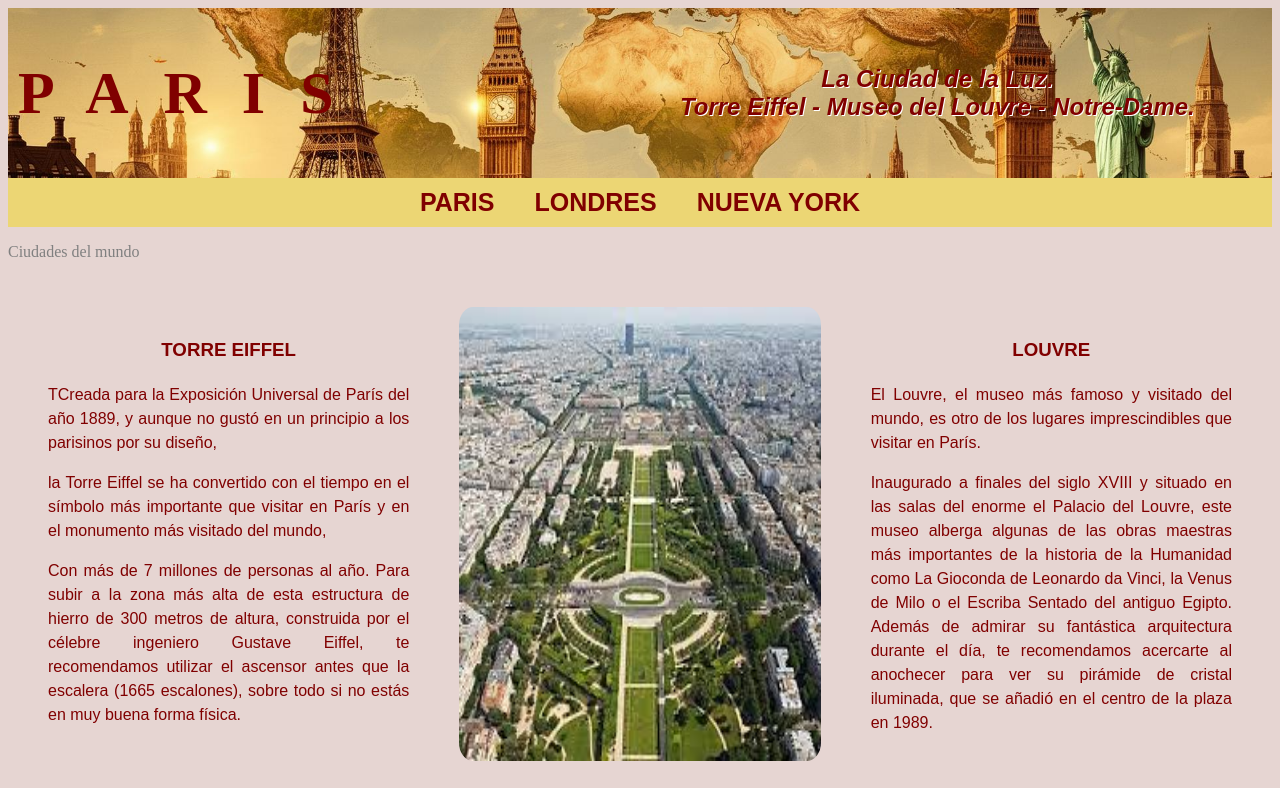
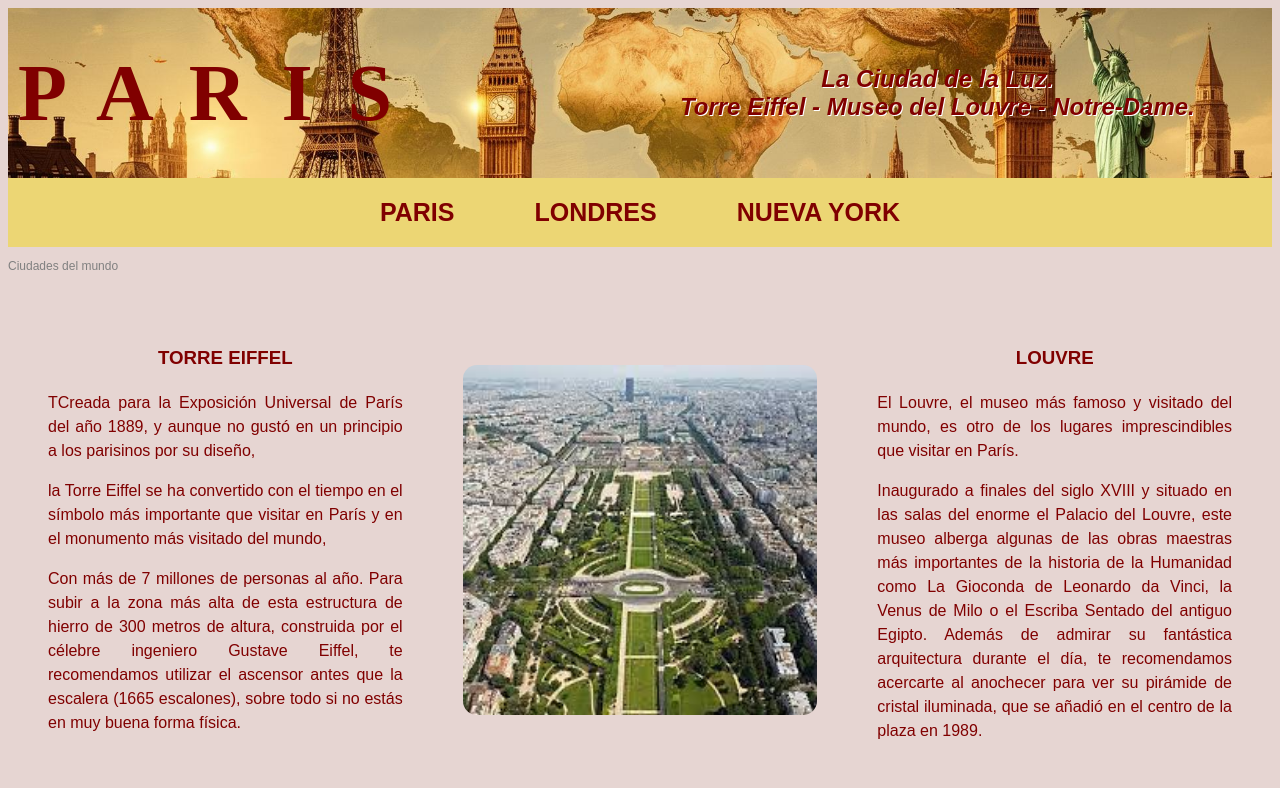
Before and after one commit to beatrizmataamado/ciudades, a plain HTML site: page 1paris.html in a window 1280 px wide. Shown: the top 788 px of the page. Drawn offline with Linux system fonts and the light colour scheme.

Commit message:
Add files via upload

```diff
--- a/1paris.html
+++ b/1paris.html
@@ -8,38 +8,42 @@
 </head>
 
 
-<body style="color:#800000; background-color: #e6d5d2; size: 75%;">
+<body style="color:#800000; background-color: #e6d5d2;">
 
 
 <header>
-     <DIV id="ny" style="display:flex; padding: 10px; align-items: center; justify-content:top; gap: 20px;  height: 150px; background-image: url(IMAGENES/backgroundheader1.jpg); background-size: cover; background-position: center; background-repeat:no-repeat; color:#800000; ">
-    <div style="width: 50%;color:#800000; font-family: muli; font-size: 40px; letter-spacing: 35px; ;">
+  <div id="ny" style="display:flex; padding: 10px; align-items: center; justify-content:top; gap: 20px; height: 150px; background-image: url(IMAGENES/backgroundheader1.jpg); background-size: cover; background-position: center; background-repeat:no-repeat; color:#800000;">
+
+    <div style="width: 50%; color:#800000; font-family: muli; font-size: 40px; letter-spacing: 35px;">
        <a style="text-decoration: none" href="1paris.html">
-            <h2 style="color:#800000; text-decoration: none;">PARIS</h2></a> </div>
- <div style="padding: 10px; font-family: Muli, sans-serif; text-align: center; color:#800000; ">
-	        <H2 style="padding: 10px; font-weight: 200; text-shadow: 1px 1px white;"><i><b>La Ciudad de la Luz. <br>Torre Eiffel - Museo del Louvre - Notre-Dame.</b></i></H2></div>
+       <h1 style="color:#800000; text-decoration: none;">PARIS</h1></a> </div>
+
+       <div style="padding: 10px; font-family: Muli, sans-serif; text-align: center; color:#800000;">
+	     <h2 style="padding: 10px; font-weight: 200; text-shadow: 1px 1px white;"><i><b>La Ciudad de la Luz. <br>Torre Eiffel - Museo del Louvre - Notre-Dame.</b></i></h2>  </div>
  </div>
 
 </header>
 
 
-<nav style="display: flex; gap: 40px; background: rgb(236, 214, 116); padding: 10px; justify-content: center; font-family: muli; font-size: 25px;">
-    <!--link paris--><div><a style="text-decoration: none; color: #800000;  font-family: Muli, sans-serif;; font-size: 25px;"  href="1paris.html"><b>PARIS</b></a></div>
-    <!--link London--><div><a style="text-decoration: none; color: #800000;  font-family: Muli, sans-serif;; font-size: 25px;" href="2london.html"><b>LONDRES</b></a></div>
-    <!--link NY--><div><a style="text-decoration: none; color: #800000;  font-family: Muli, sans-serif;; font-size: 25px;" href="3ny.html"><b>NUEVA YORK</b></a></div>
+<nav style="display: flex; gap: 80px; background: #ecd674; padding: 20px; justify-content: center; font-family: Muli, sans-serif; font-size: 25px;">
+ <!--link paris--><div><a style="text-decoration: none; color: #800000;" href="1paris.html"><b>PARIS</b></a></div>
+ <!--link London--><div><a style="text-decoration: none; color: #800000;" href="2london.html"><b>LONDRES</b></a></div>
+ <!--link NY--><div><a style="text-decoration: none; color: #800000;" href="3ny.html"><b>NUEVA YORK</b></a></div>
      </nav>
 
 
 <main>
-<!-- Volver al inicio -->
-   <div><a style="text-decoration: none; color: grey; text-align: left; align-content: left; align-items: left;" href="index.html"><p>Ciudades del mundo</p></a></div>
 
 
-<!-- contenedor grande --> <DIV style="padding: 10px; align-items: top; justify-content: top; align-items:top; gap: 20px; justify-content: center;">
+<!-- Volver al inicio -->
+ <div><a style="text-decoration: none; color: grey; text-align: left; font-family: arial; font-size: 12px;" href="index.html"><p>Ciudades del mundo</p></a></div>
 
-<!--1ª fila contenedor --> <DIV style="display: flex; padding: 10px; align-items: top; justify-content: top; align-items:top; gap: 20px; justify-content: center;">
 
-<!--texto: TORRE EIFFEL --> <DIV style="flex: 1; padding: 20px; color: #800000; width:85%;  line-height:1.5;  text-align: justify; font-family: Muli, sans-serif;; ">
+<!-- contenedor grande --> <div style="padding: 10px; align-items: top; justify-content: top; gap: 20px;">
+
+<!--1ª fila contenedor --> <div style="display: flex; padding: 10px; align-items: top; justify-content: top; gap: 20px; justify-content: center;">
+
+<!--texto: TORRE EIFFEL --> <div style="flex: 1; padding: 20px; color: #800000; line-height:1.5; text-align: justify; font-family: Muli, sans-serif;">
  			<h3 style="text-align: center;">TORRE EIFFEL</h3>
     <p>TCreada para la Exposición Universal de París del año 1889, y aunque no gustó en un principio a los parisinos por su diseño, </P>
     <P>la Torre Eiffel se ha convertido con el tiempo en el símbolo más importante que visitar en París y en el monumento más visitado del mundo, </P>
@@ -47,10 +51,10 @@
 
 
 <!--imagen CAMPOS ELISEOS -->
-<div style="flex: 1; padding: 20px; justify-content:right; align-items: right; color:#b8aaaa; display: flex; align-content: right; width:75%; color: #7e1616; line-height:1.5; padding: 10px; text-align: justify; font-family: Muli, sans-serif;; position: relative; ">
+<div style="flex: 1; padding: 20px; justify-content: center; align-content: center; position: relative;">
    <img src="IMAGENES/1paris5.jpg" alt="paris" style="width: 100%; border-radius: 4%;"> </div>
 
-<!--texto LOUVRE 3ª columna -->	<DIV style="flex: 1; padding: 20px;  color: #800000; width:85%;  line-height:1.5; text-align: justify; font-family: Muli, sans-serif;; ">
+<!--texto LOUVRE 3ª columna -->	<div style="flex: 1; padding: 20px; color: #800000; width:85%; line-height:1.5; text-align: justify; font-family: Muli, sans-serif;">
  		<h3 style="text-align: center;">LOUVRE</h3>
   <p>El Louvre, el museo más famoso y visitado del mundo, es otro de los lugares imprescindibles que visitar en París.</p>
  <p>Inaugurado a finales del siglo XVIII y situado en las salas del enorme el Palacio del Louvre, este museo alberga algunas de las obras maestras más importantes de la historia de la Humanidad como La Gioconda de Leonardo da Vinci, la Venus de Milo o el Escriba Sentado del antiguo Egipto. Además de admirar su fantástica arquitectura durante el día, te recomendamos acercarte al anochecer para ver su pirámide de cristal iluminada, que se añadió en el centro de la plaza en 1989.</p>
@@ -58,19 +62,19 @@
 
    </div>
 
- <!--2ª FILA: img-text-img --> <DIV style="display: flex; padding: 10px; align-items: top; justify-content: top; align-items:top; gap: 20px; justify-content: center;">
+ <!--2ª FILA: img-text-img --> <div style="display: flex; padding: 10px; align-items: top; justify-content: top; align-items:top; gap: 20px; justify-content: center;">
 
-<!--IMG1 --> <div style=" flex: 1; padding: 20px; justify-content:right; align-items: right; color:#b8aaaa; align-content: right; width:75%; color: #7e1616; line-height:1.5; padding: 10px; text-align: justify; font-family: Muli, sans-serif;; position: relative; ">
-            <img src="IMAGENES/1paris1.jpg" alt="paris" style="width: 100%; border-radius: 4%;";> </div>
+<!--IMG1 --> <div style="flex: 1; padding: 20px; justify-content: center; align-content: center; position: relative;">
+   <img src="IMAGENES/1paris1.jpg" alt="paris" style="width: 100%; border-radius: 4%;"> </div>
 
-<!--texto CAMPOSE ELISEOS --> <DIV style=" flex: 1; padding: 20px; width:85%; color: #800000; line-height:1.5; text-align: justify; font-family: Muli, sans-serif;; ">
+<!--texto CAMPOSE ELISEOS --> <div style=" flex: 1; padding: 20px; width:85%; color: #800000; line-height:1.5; text-align: justify; font-family: Muli, sans-serif;">
  		<h3 style="text-align: center;"></h3>
  		<h3 style="text-align: center;">CAMPOS ELISEOS</h3>
   <p>Recorrer tranquilamente los dos kilómetros de los Campos Elíseos, una amplia avenida que une el Arco del Triunfo con la Plaza de la Concordia, es otra de las mejores cosas que hacer en París. Rodeada de teatros, cafés, tiendas de artículos de lujo, restaurantes internacionales además de pastelerías como Ladurée, donde podrás probar los mejores macarons de París; los Campos Elíseos son uno de los lugares más emblemáticos de la ciudad.</p>
   <p> Pero no solo eso, ya que esta avenida también cuenta con grandes edificios históricos como el Petit y el Grand Palais, que impresiona por su enorme cubierta de cristal abovedada en el que se realizan desfiles de moda y otros eventos.</p> </div>
 
-<!--IMG3 --> <div style=" flex: 1; padding: 20px; justify-content:right; align-items: right; color:#b8aaaa;  display: flex; align-content: right; width:75%; color: #7e1616; line-height:1.5; padding: 10px; text-align: justify; font-family: Muli, sans-serif;; position: relative; ">
-            <img src="IMAGENES/1paris3.jpg" alt="paris"  style="width: 100%; border-radius: 4%;"> </div>
+<!--IMG3 --> <div style="flex: 1; padding: 20px; justify-content: center; align-content: center; position: relative;">
+   <img src="IMAGENES/1paris3.jpg" alt="paris" style="width: 100%; border-radius: 4%;"> </div>
 
    </div> </div>
 </MAIN>
```
Lines whose indentation alone changed are shown as unchanged.
